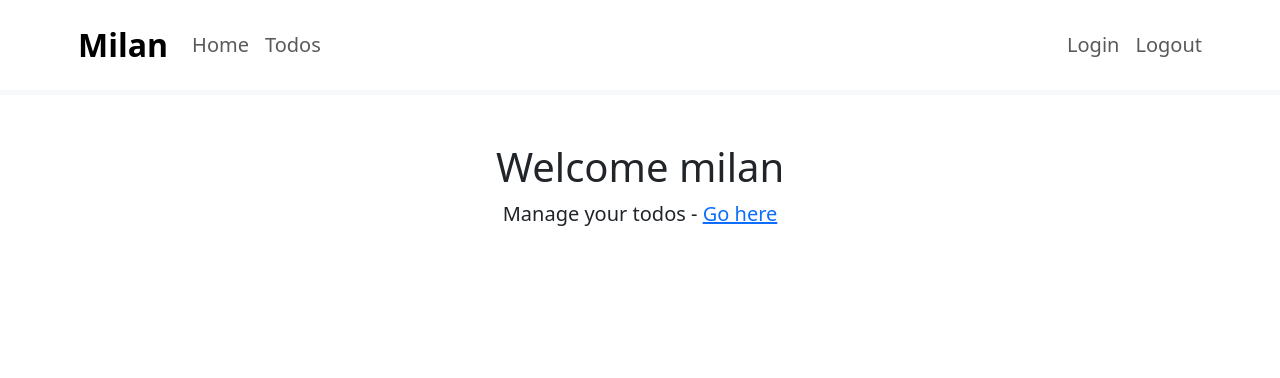
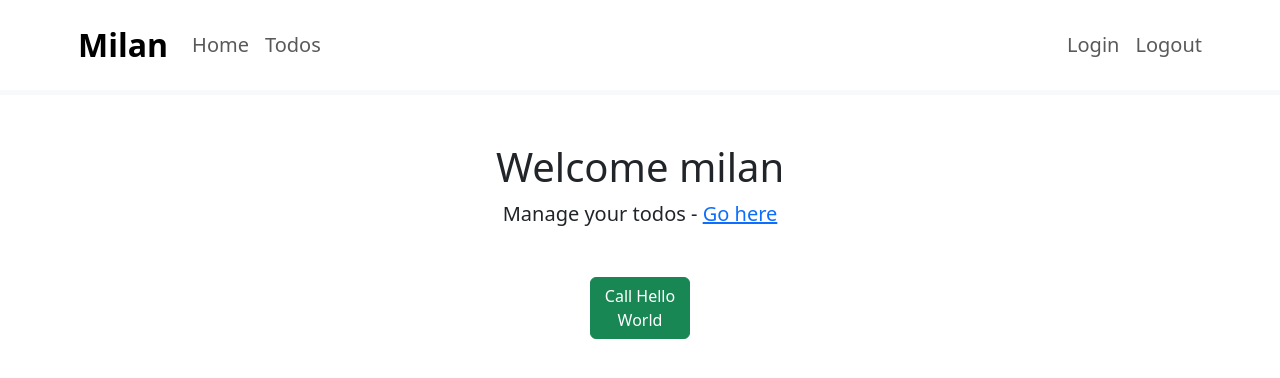
Before and after one commit to Milankumabura/react-counterButton, a React (Create React App) app: page /welcome/milan in a window 1280 px wide. Shown: the top 378 px of the page. Built offline with nearby package versions, Linux system fonts and the light colour scheme.

Commit message:
welcome component

```diff
--- a/src/components/todo/WelcomeComponent.jsx
+++ b/src/components/todo/WelcomeComponent.jsx
@@ -1,14 +1,52 @@
 import { Link, useParams } from "react-router-dom"
+import { useState } from "react"
+import { retrieveHelloPathVariable } from "./api/HelloWorldApiService"
+
 function WelcomeComponent() {
 
     const { username } = useParams()
+    const [message, setMessage] = useState(null)
 
+    function callHelloWorldRestApi() {
+        console.log("called")
+
+        // axios.get("http://localhost:8080/hello-world")
+        //     .then( (response) => successfulResponse(response) )
+        //     .catch( (error) => errorResponse(error) )
+        //     .finally( () => console.log("clean up"))
+
+        // retrieveHelloWorldBean()
+        //     .then( (response) => successfulResponse(response) )
+        //     .catch( (error) => errorResponse(error) )
+        //     .finally( () => console.log("clean up"))
+
+        retrieveHelloPathVariable('Milan')
+            .then( (response) => successfulResponse(response) )
+            .catch( (error) => errorResponse(error) )
+            .finally( () => console.log("clean up"))
+
+    function successfulResponse(response) {
+        console.log(response)
+        //setMessage(response.data)
+        setMessage(response.data.message)
+    }
+
+    function errorResponse(error) {
+        console.log(error)
+    }
+}
     return(
         <div className='WelcomeComponent'>
             <h1>Welcome { username }</h1>
             <div>
                 Manage your todos - <Link to='/todos'>Go here</Link>
             </div>
+            <div>
+                <button className="btn btn-success m-5" onClick={ callHelloWorldRestApi }>
+                    Call Hello World
+                </button>
+            </div>
+            <div className="text-info">{ message }</div>
         </div>
     )
 }
```
